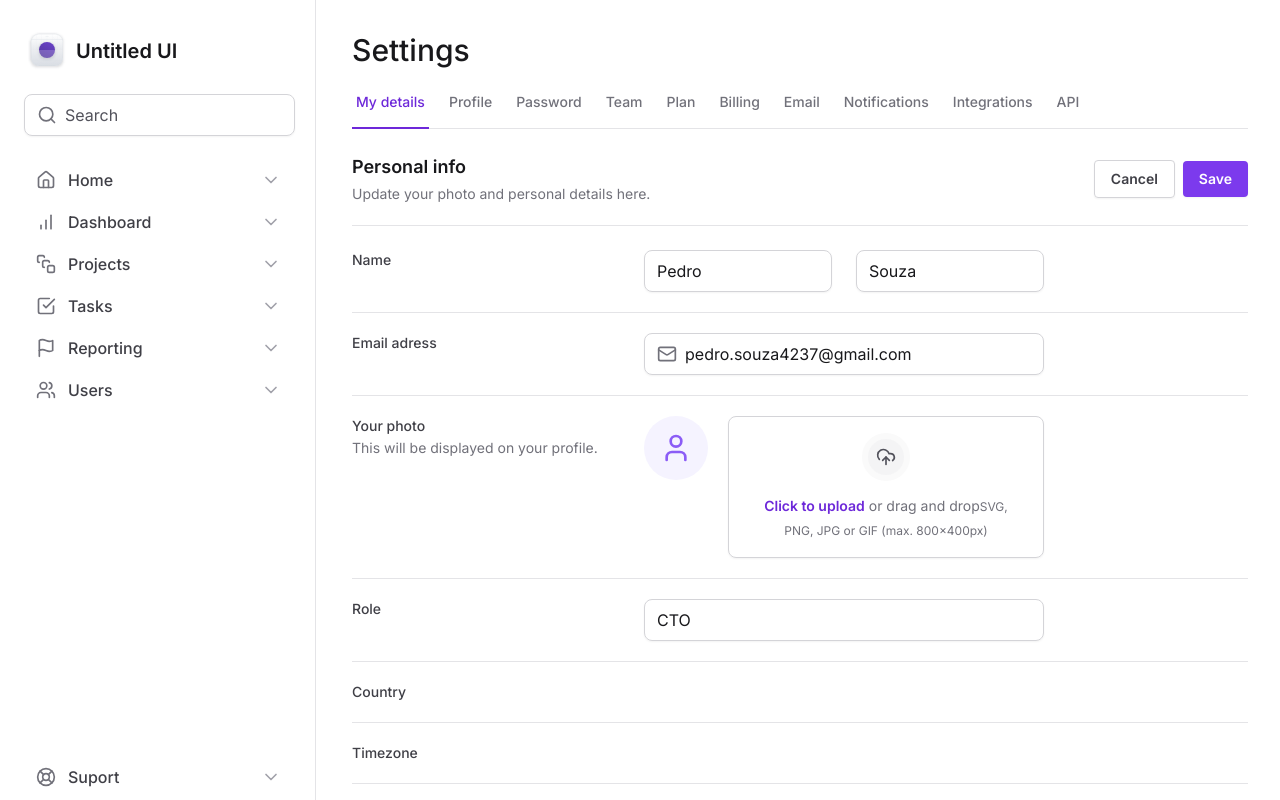
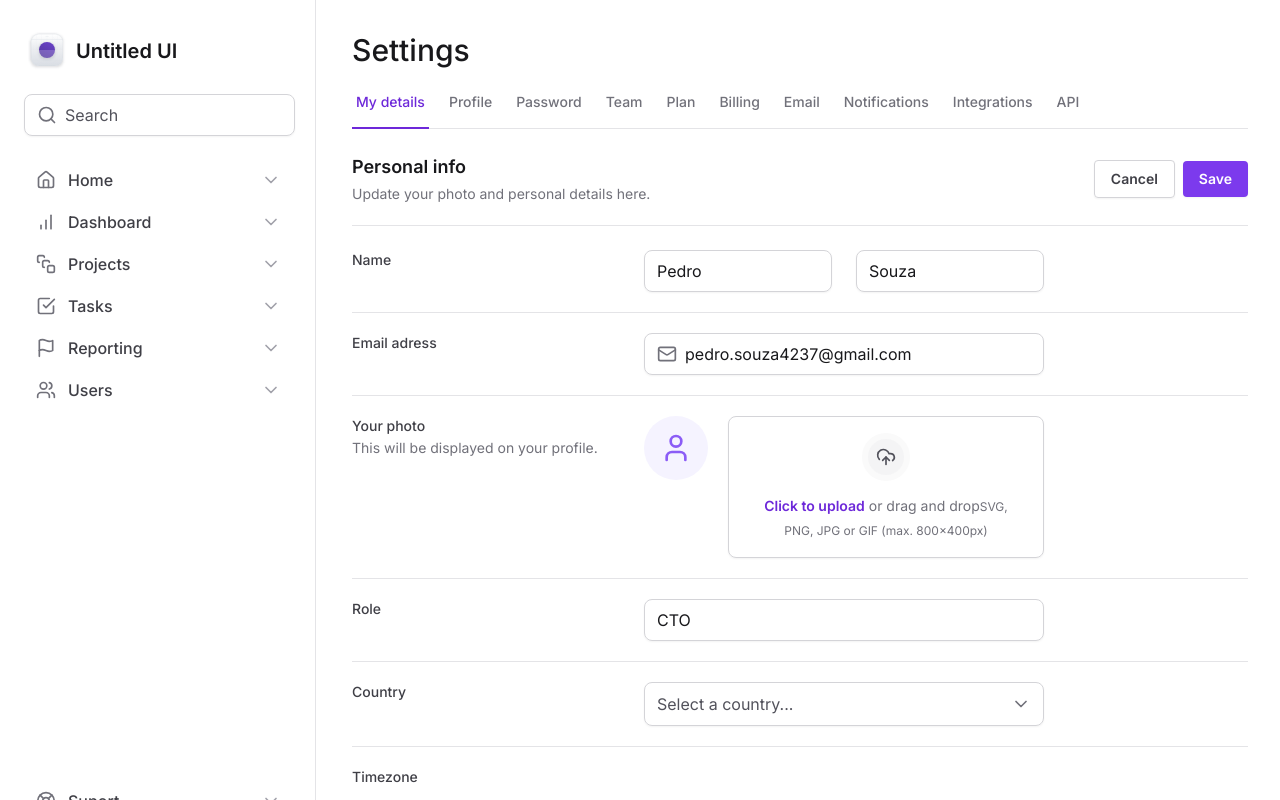
Before and after one commit to pedrosouza423/tailwind-next, a Next.js app: page / in a window 1280 px wide. Shown: the top 800 px of the page. Built offline with nearby package versions, Linux system fonts and the light colour scheme.

Commit message:
Creating Country Select

```diff
--- a/package.json
+++ b/package.json
@@ -9,6 +9,7 @@
     "lint": "next lint"
   },
   "dependencies": {
+    "@radix-ui/react-select": "^2.0.0",
     "@radix-ui/react-tabs": "^1.0.4",
     "framer-motion": "^11.0.24",
     "lucide-react": "^0.363.0",
--- /dev/null
+++ b/src/app/components/Form/Select.tsx
@@ -0,0 +1,55 @@
+'use client'
+
+import * as SelectPrimitive from '@radix-ui/react-select'
+import { Check, ChevronDown } from 'lucide-react'
+
+export const Select = () => {
+  return (
+    <SelectPrimitive.Root>
+      <SelectPrimitive.Trigger className="flex h-11 w-full items-center justify-between gap-2 rounded-lg border border-zinc-300 px-3 py-2 shadow-sm data-[placeholder]:text-zinc-600">
+        <SelectPrimitive.Value
+          placeholder="Select a country..."
+          className="text-black"
+        />
+        <SelectPrimitive.Icon>
+          <ChevronDown className="h-5 w-5 text-zinc-500" />
+        </SelectPrimitive.Icon>
+      </SelectPrimitive.Trigger>
+
+      <SelectPrimitive.Portal>
+        <SelectPrimitive.Content
+          className="z-10 w-[--radix-select-trigger-width] overflow-hidden rounded-lg border border-zinc-200 bg-white"
+          sideOffset={8}
+          side="bottom"
+          position="popper"
+        >
+          <SelectPrimitive.SelectViewport>
+            <SelectPrimitive.Item
+              className="flex items-center justify-between gap-2 px-3 py-2.5 outline-none data-[highlighted]:bg-zinc-50"
+              value="br"
+            >
+              <SelectPrimitive.ItemText className="text-black">
+                Brazil
+              </SelectPrimitive.ItemText>
+              <SelectPrimitive.ItemIndicator>
+                <Check className="h-5 w-5 text-violet-500" />
+              </SelectPrimitive.ItemIndicator>
+            </SelectPrimitive.Item>
+
+            <SelectPrimitive.Item
+              className="flex items-center justify-between gap-2 px-3 py-2.5 outline-none data-[highlighted]:bg-zinc-50"
+              value="us"
+            >
+              <SelectPrimitive.ItemText className="text-black">
+                United States
+              </SelectPrimitive.ItemText>
+              <SelectPrimitive.ItemIndicator>
+                <Check className="h-5 w-5 text-violet-500" />
+              </SelectPrimitive.ItemIndicator>
+            </SelectPrimitive.Item>
+          </SelectPrimitive.SelectViewport>
+        </SelectPrimitive.Content>
+      </SelectPrimitive.Portal>
+    </SelectPrimitive.Root>
+  )
+}
--- a/src/app/page.tsx
+++ b/src/app/page.tsx
@@ -2,6 +2,7 @@
 import * as Input from './components/Input'
 import { Mail } from 'lucide-react'
 import * as FileInput from './components/Form/FileInput'
+import { Select } from './components/Form/Select'
 
 export default function Home() {
   return (
@@ -116,7 +117,7 @@
               Country
             </label>
 
-            <div></div>
+            <Select />
             <div />
           </div>
 
```
Also changed, not shown: 1 other file (tests, documents, lock files or other folders).
